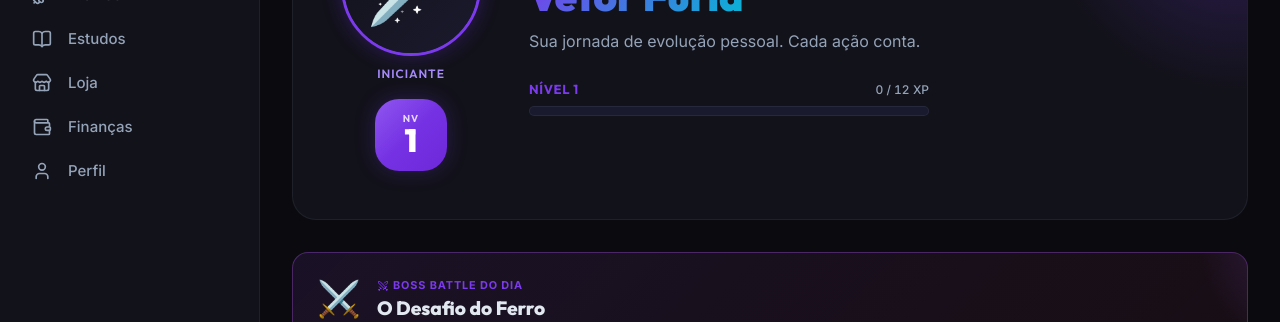
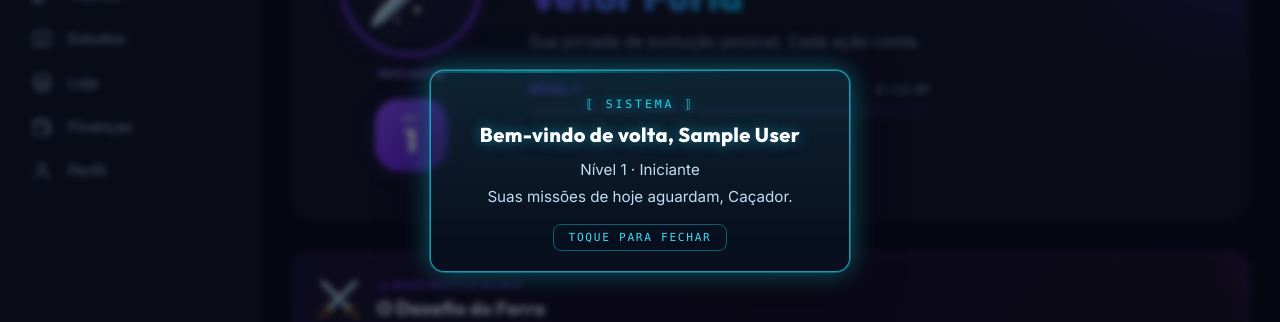
Before and after one commit to Floriano200404/Vetor_Furia, a Next.js app: page / in a window 1280 px wide. Shown: the part 229-551 px from the top of the page. Built offline with nearby package versions, Linux system fonts and the light colour scheme; no server answers; the database is empty; sample sign-in values are in the browser's storage.

Commit message:
feat(system): Janela do Sistema estilo Solo Leveling + boas-vindas
- componente translúcido azul com som PING (WebAudio), variantes (quest/levelup/reward/penalty)
- SystemProvider + hook useSystem (padrão do Toast)
- janela de boas-vindas ao Caçador, uma vez por sessão

```diff
--- a/src/app/(dashboard)/layout.tsx
+++ b/src/app/(dashboard)/layout.tsx
@@ -13,6 +13,7 @@ import { LevelUpModal, usePlayerStats } from '@/features/core-rpg';
 import { runDailyCheck } from '@/features/core-rpg/services/daily-check.service';
 import { useAuth } from '@/shared/providers/AuthProvider';
 import { useToast } from '@/shared/components/Toast';
+import { useSystem } from '@/features/system';
 import styles from './dashboard.module.css';
 
 export default function DashboardLayout({
@@ -24,7 +25,9 @@ export default function DashboardLayout({
   const { stats, isLevelingUp, dismissLevelUp, newLevel } = usePlayerStats();
   const router = useRouter();
   const toast = useToast();
+  const system = useSystem();
   const dailyCheckRan = useRef(false);
+  const welcomedRef = useRef(false);
 
   // Auth guard: redirect to login when Firebase is active but user is not authenticated
   useEffect(() => {
@@ -62,6 +65,28 @@ export default function DashboardLayout({
     return () => clearTimeout(timer);
   }, [isLoading, toast]);
 
+  // Janela do Sistema de boas-vindas — uma vez por sessão
+  useEffect(() => {
+    if (welcomedRef.current || isLoading) return;
+    if (isFirebaseMode && !isAuthenticated) return;
+    if (typeof window !== 'undefined' && sessionStorage.getItem('vetor_furia_welcomed')) return;
+    welcomedRef.current = true;
+    if (typeof window !== 'undefined') sessionStorage.setItem('vetor_furia_welcomed', '1');
+
+    const name = isFirebaseMode ? displayName : stats.displayName;
+    const timer = setTimeout(() => {
+      system.notify({
+        title: `Bem-vindo de volta, ${name}`,
+        lines: [
+          `Nível ${stats.level} · ${stats.avatarStage}`,
+          'Suas missões de hoje aguardam, Caçador.',
+        ],
+        variant: 'quest',
+      });
+    }, 900);
+    return () => clearTimeout(timer);
+  }, [isLoading, isAuthenticated, isFirebaseMode, displayName, stats.level, stats.avatarStage, stats.displayName, system]);
+
   // Show nothing while checking auth
   if (isLoading) {
     return (
--- a/src/app/providers.tsx
+++ b/src/app/providers.tsx
@@ -9,14 +9,17 @@ import { AuthProvider } from '@/shared/providers/AuthProvider';
 import { ToastProvider } from '@/shared/components/Toast';
 import { ConfirmProvider } from '@/shared/components/ConfirmDialog';
 import { FloatingReward } from '@/shared/components/FloatingReward';
+import { SystemProvider } from '@/features/system';
 
 export function Providers({ children }: { children: React.ReactNode }) {
   return (
     <AuthProvider>
       <ToastProvider>
         <ConfirmProvider>
-          {children}
-          <FloatingReward />
+          <SystemProvider>
+            {children}
+            <FloatingReward />
+          </SystemProvider>
         </ConfirmProvider>
       </ToastProvider>
     </AuthProvider>
--- /dev/null
+++ b/src/features/system/SystemProvider.tsx
@@ -0,0 +1,136 @@
+'use client';
+
+/**
+ * SystemProvider — "O Sistema" (estética Solo Leveling).
+ *
+ * Exibe janelas translúcidas do Sistema para momentos marcantes:
+ * quest diária, level up, recompensa e penalidade. Toca um "PING!"
+ * ao aparecer (via WebAudio, sem arquivo externo).
+ *
+ * Uso: const system = useSystem(); system.notify({ title, lines, variant }).
+ */
+
+import {
+  useState,
+  useCallback,
+  createContext,
+  useContext,
+  type ReactNode,
+} from 'react';
+import { motion, AnimatePresence } from 'framer-motion';
+import styles from './SystemWindow.module.css';
+
+export type SystemVariant = 'default' | 'quest' | 'levelup' | 'reward' | 'penalty';
+
+export interface SystemMessageInput {
+  title: string;
+  lines: string[];
+  variant?: SystemVariant;
+  /** ms até fechar sozinho; 0 = só fecha no clique. Padrão 5500. */
+  autoCloseMs?: number;
+}
+
+interface SystemMessage extends SystemMessageInput {
+  id: number;
+}
+
+interface SystemContextType {
+  notify: (msg: SystemMessageInput) => void;
+}
+
+const SystemContext = createContext<SystemContextType | null>(null);
+
+export function useSystem(): SystemContextType {
+  const ctx = useContext(SystemContext);
+  if (!ctx) return { notify: () => {} };
+  return ctx;
+}
+
+/** "PING!" do Sistema — beep curto e ascendente via WebAudio. */
+function playPing(): void {
+  if (typeof window === 'undefined') return;
+  try {
+    const AudioCtor =
+      window.AudioContext ||
+      (window as unknown as { webkitAudioContext?: typeof AudioContext }).webkitAudioContext;
+    if (!AudioCtor) return;
+    const ctx = new AudioCtor();
+    const osc = ctx.createOscillator();
+    const gain = ctx.createGain();
+    osc.connect(gain);
+    gain.connect(ctx.destination);
+    osc.type = 'sine';
+    osc.frequency.setValueAtTime(880, ctx.currentTime);
+    osc.frequency.exponentialRampToValueAtTime(1480, ctx.currentTime + 0.09);
+    gain.gain.setValueAtTime(0.0001, ctx.currentTime);
+    gain.gain.exponentialRampToValueAtTime(0.12, ctx.currentTime + 0.02);
+    gain.gain.exponentialRampToValueAtTime(0.0001, ctx.currentTime + 0.32);
+    osc.start();
+    osc.stop(ctx.currentTime + 0.34);
+  } catch {
+    // som é opcional — ignora falhas (ex.: autoplay bloqueado)
+  }
+}
+
+export function SystemProvider({ children }: { children: ReactNode }) {
+  const [queue, setQueue] = useState<SystemMessage[]>([]);
+
+  const notify = useCallback((msg: SystemMessageInput) => {
+    const id = Date.now() + Math.random();
+    setQueue((prev) => [...prev, { id, ...msg }]);
+    playPing();
+    const ttl = msg.autoCloseMs ?? 5500;
+    if (ttl > 0) {
+      setTimeout(() => setQueue((prev) => prev.filter((m) => m.id !== id)), ttl);
+    }
+  }, []);
+
+  const dismiss = useCallback((id: number) => {
+    setQueue((prev) => prev.filter((m) => m.id !== id));
+  }, []);
+
+  const current = queue[0];
+
+  return (
+    <SystemContext.Provider value={{ notify }}>
+      {children}
+      <AnimatePresence>
+        {current && (
+          <motion.div
+            key={current.id}
+            className={styles.overlay}
+            initial={{ opacity: 0 }}
+            animate={{ opacity: 1 }}
+            exit={{ opacity: 0 }}
+            onClick={() => dismiss(current.id)}
+          >
+            <motion.div
+              className={`${styles.window} ${styles[current.variant ?? 'default']}`}
+              initial={{ opacity: 0, scale: 0.85, y: 12 }}
+              animate={{ opacity: 1, scale: 1, y: 0 }}
+              exit={{ opacity: 0, scale: 0.9, y: -8 }}
+              transition={{ type: 'spring', stiffness: 260, damping: 22 }}
+              onClick={(e) => e.stopPropagation()}
+              role="dialog"
+              aria-live="assertive"
+            >
+              <div className={styles.scanline} />
+              <header className={styles.header}>⟦ SISTEMA ⟧</header>
+              <h3 className={styles.title}>{current.title}</h3>
+              <div className={styles.body}>
+                {current.lines.map((line, i) => (
+                  <p key={i} className={styles.line}>
+                    {line}
+                  </p>
+                ))}
+              </div>
+              <button className={styles.dismiss} onClick={() => dismiss(current.id)}>
+                Toque para fechar
+              </button>
+            </motion.div>
+          </motion.div>
+        )}
+      </AnimatePresence>
+    </SystemContext.Provider>
+  );
+}
--- /dev/null
+++ b/src/features/system/SystemWindow.module.css
@@ -0,0 +1,105 @@
+/* Janela do Sistema — estética Solo Leveling (glass azul + brilho). */
+
+.overlay {
+  position: fixed;
+  inset: 0;
+  z-index: 1000;
+  display: flex;
+  align-items: center;
+  justify-content: center;
+  padding: 1.5rem;
+  background: rgba(2, 6, 23, 0.55);
+  backdrop-filter: blur(3px);
+}
+
+.window {
+  --sys: #38bdf8; /* cor do Sistema (azul/ciano) — sobrescrita por variante */
+  position: relative;
+  width: min(420px, 92vw);
+  padding: 1.5rem 1.5rem 1.25rem;
+  border: 1px solid color-mix(in srgb, var(--sys) 70%, transparent);
+  border-radius: 14px;
+  background:
+    linear-gradient(180deg, color-mix(in srgb, var(--sys) 14%, transparent), rgba(8, 15, 30, 0.92));
+  box-shadow:
+    0 0 0 1px color-mix(in srgb, var(--sys) 35%, transparent),
+    0 0 28px color-mix(in srgb, var(--sys) 45%, transparent),
+    0 18px 50px rgba(0, 0, 0, 0.55);
+  color: #e6f3ff;
+  text-align: center;
+  overflow: hidden;
+}
+
+/* linha de varredura sutil no topo */
+.scanline {
+  position: absolute;
+  top: 0;
+  left: 0;
+  right: 0;
+  height: 2px;
+  background: linear-gradient(90deg, transparent, var(--sys), transparent);
+  animation: sweep 2.4s ease-in-out infinite;
+}
+
+@keyframes sweep {
+  0%, 100% { opacity: 0.3; transform: translateX(-30%); }
+  50% { opacity: 1; transform: translateX(30%); }
+}
+
+.header {
+  font-family: ui-monospace, "SF Mono", Menlo, monospace;
+  font-size: 0.72rem;
+  letter-spacing: 0.25em;
+  color: var(--sys);
+  text-shadow: 0 0 10px color-mix(in srgb, var(--sys) 70%, transparent);
+  margin-bottom: 0.6rem;
+}
+
+.title {
+  font-size: 1.25rem;
+  font-weight: 800;
+  letter-spacing: 0.02em;
+  margin: 0 0 0.75rem;
+  color: #fff;
+  text-shadow: 0 0 14px color-mix(in srgb, var(--sys) 55%, transparent);
+}
+
+.body {
+  display: flex;
+  flex-direction: column;
+  gap: 0.35rem;
+  margin-bottom: 1rem;
+}
+
+.line {
+  margin: 0;
+  font-size: 0.95rem;
+  line-height: 1.4;
+  color: #c5ddf2;
+}
+
+.dismiss {
+  font-family: ui-monospace, "SF Mono", Menlo, monospace;
+  font-size: 0.7rem;
+  letter-spacing: 0.15em;
+  text-transform: uppercase;
+  color: color-mix(in srgb, var(--sys) 85%, #fff);
+  background: transparent;
+  border: 1px solid color-mix(in srgb, var(--sys) 40%, transparent);
+  border-radius: 8px;
+  padding: 0.4rem 0.9rem;
+  cursor: pointer;
+  transition: background 0.15s ease, border-color 0.15s ease;
+}
+
+.dismiss:hover {
+  background: color-mix(in srgb, var(--sys) 18%, transparent);
+  border-color: var(--sys);
+}
+
+/* ---- Variantes de cor ---- */
+.default { --sys: #38bdf8; }   /* azul/ciano padrão */
+.quest   { --sys: #22d3ee; }   /* ciano — quests */
+.levelup { --sys: #a855f7; }   /* roxo — level up */
+.reward  { --sys: #f59e0b; }   /* dourado — recompensa */
+.penalty { --sys: #ef4444; }   /* vermelho — penalidade */
--- /dev/null
+++ b/src/features/system/index.ts
@@ -0,0 +1,2 @@
+export { SystemProvider, useSystem } from './SystemProvider';
+export type { SystemVariant, SystemMessageInput } from './SystemProvider';
```
